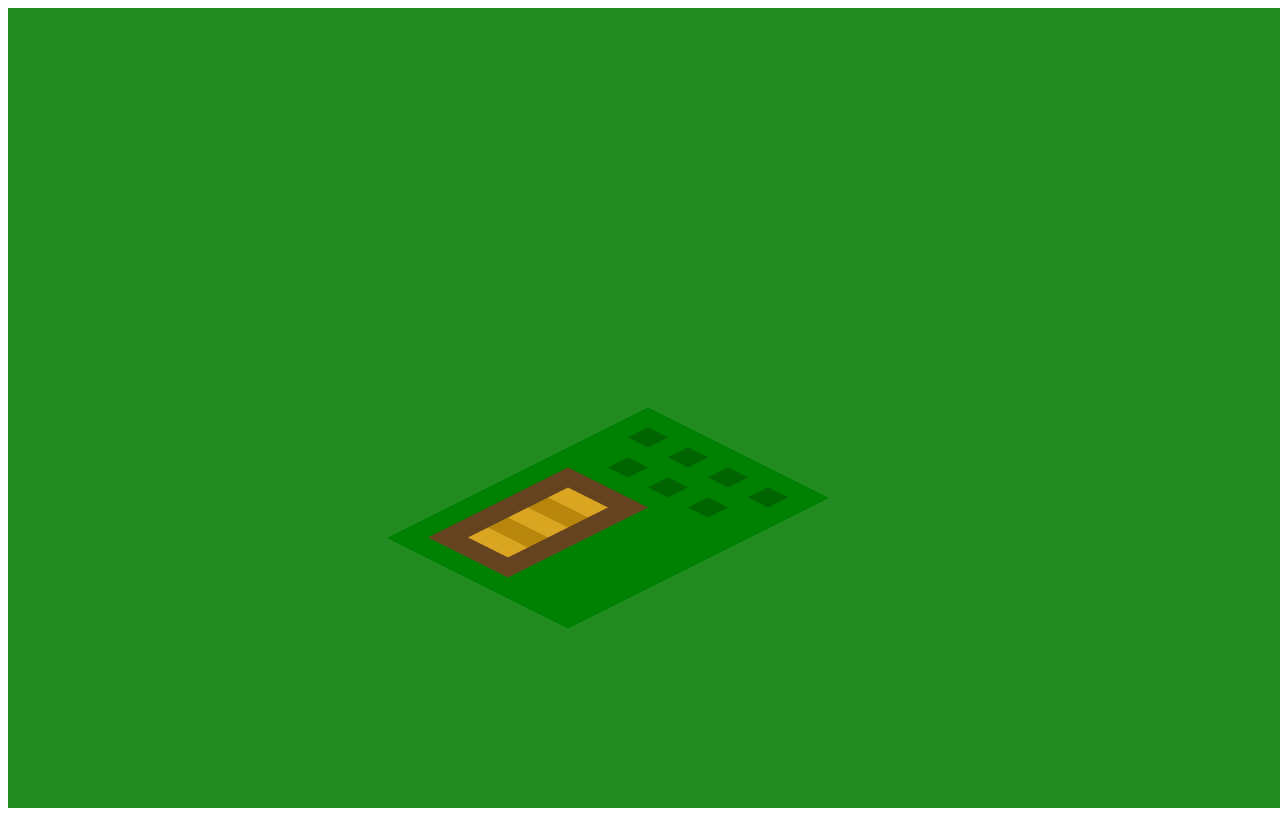
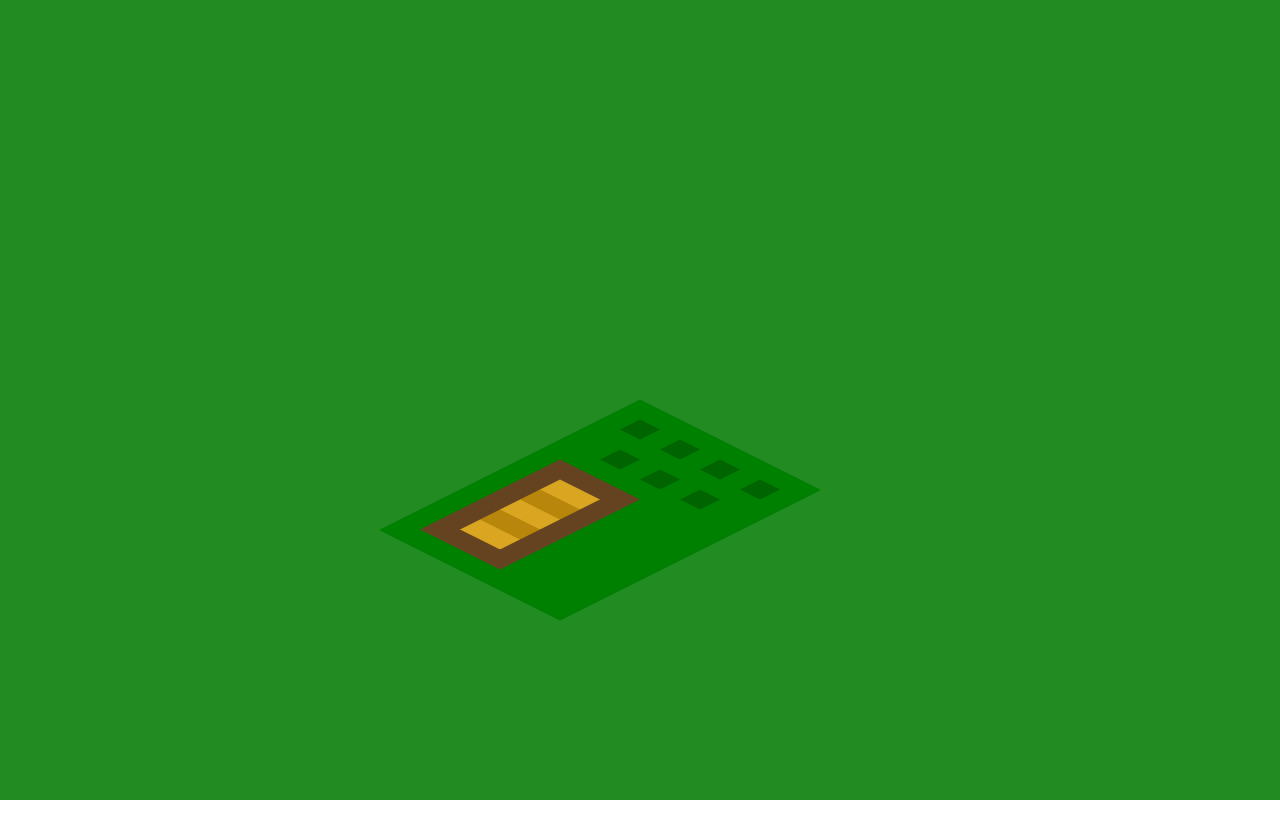
Before and after one commit to haykam821/Isometric-Town, a plain HTML site: page index.html in a window 1280 px wide. Drawn offline with Linux system fonts and the light colour scheme.

Commit message:
Fill canvas to entire screen

```diff
--- a/index.html
+++ b/index.html
@@ -2,6 +2,13 @@
 	<head>
 		<title>Isometric Town</title>
 		<script defer src="index.js"></script>
+
+		<style>
+			body {
+				margin: 0px;
+				overflow: hidden;
+			}
+		</style>
 	</head>
 
 	<body>
```
